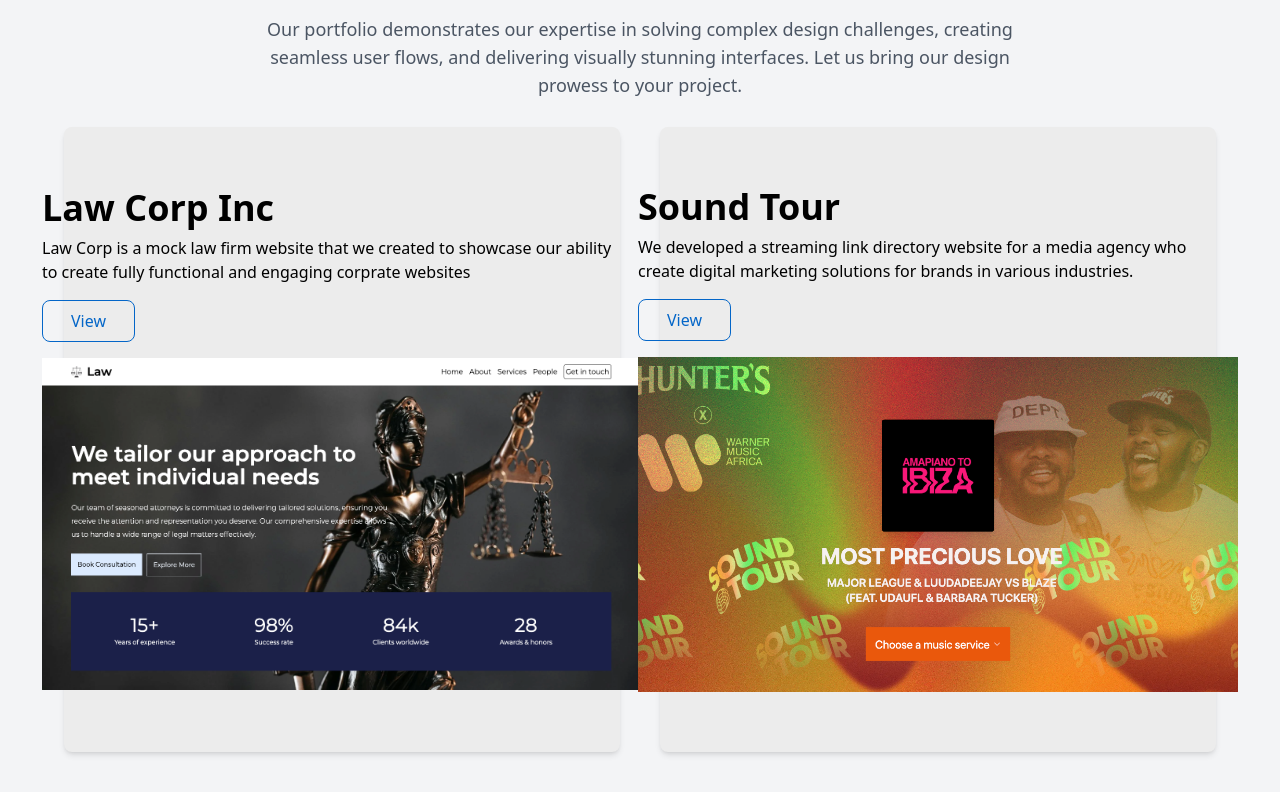
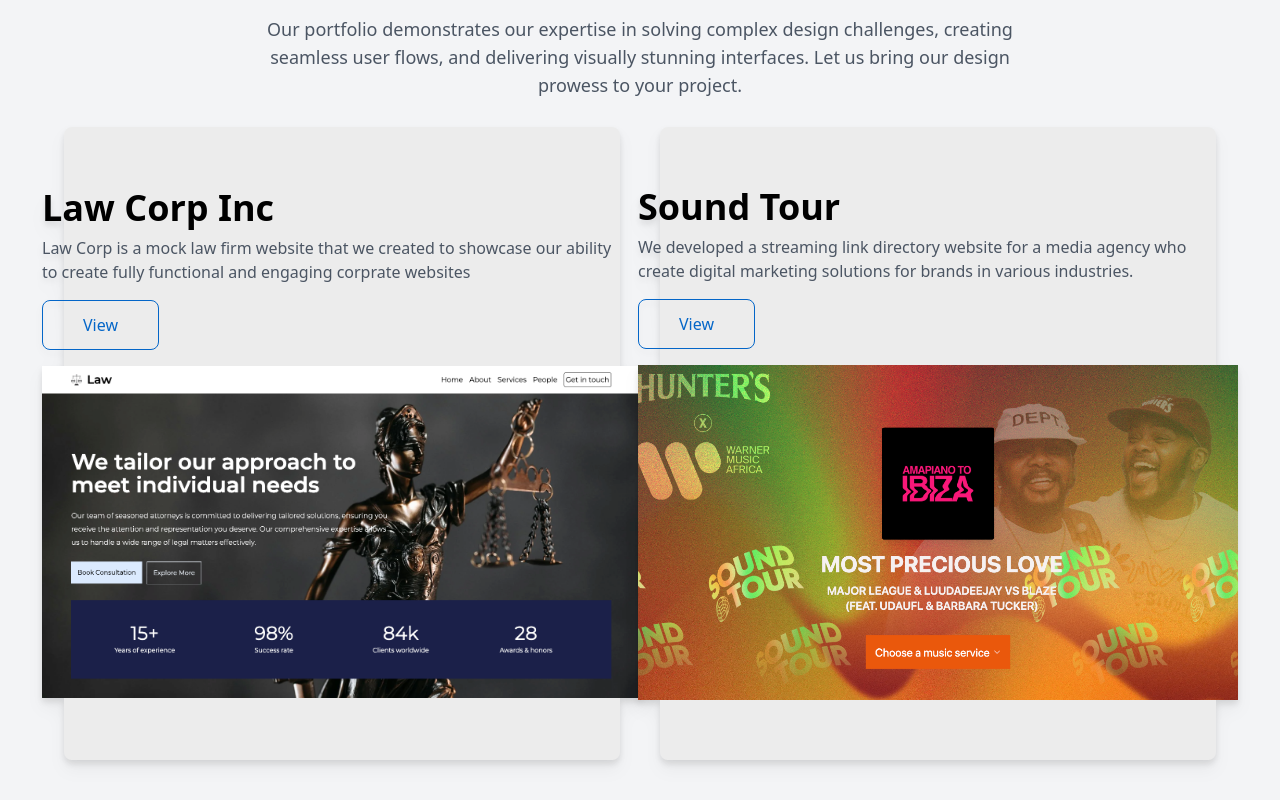
Before and after one commit to rorisangputu/lerumoweb, a React (Vite) app: page / in a window 1280 px wide. Shown: the part 1849-2649 px from the top of the page. Built offline with nearby package versions, Linux system fonts and the light colour scheme.

Commit message:
changing shadow

```diff
--- a/src/Components/Portfolio.jsx
+++ b/src/Components/Portfolio.jsx
@@ -17,35 +17,35 @@ const Portfolio = () => {
                     </p>
                 </div>
                 <div className='grid grid-cols-2 gap-10'>
-                    <div className='flex flex-col justify-around items-center shadow-md bg-[#ececec] rounded-lg py-10 p gap-4'>
+                    <div className='flex flex-col justify-around items-center drop-shadow-lg bg-[#ececec] rounded-lg py-10 p gap-4'>
                         <div className='py-5 flex flex-col gap-4'>
                             <div className='flex flex-col gap-2 '>
                                 <h1 className='text-4xl font-semibold'>Law Corp Inc</h1>
-                                <p className='text-md max-w-xl'>Law Corp is a mock law firm website that we created to showcase
+                                <p className='text-md max-w-xl text-gray-600'>Law Corp is a mock law firm website that we created to showcase
                                     our ability to create fully functional and engaging corprate websites
                                 </p>
                             </div>
                             <a href="https://law-corp-09.vercel.app/" className='text-left'>
                                 <Button title="View" styles="text-blue bg-transparent border border-blue
-                            rounded-lg py-2 px-7 hover:bg-blue hover:text-white " />
+                            rounded-lg py-3 px-10 hover:bg-blue hover:text-white " />
                             </a>
                             <div className='h-[335px]] w-[600px]'>
                                 <img src={law} alt="" className='h-full w-full object-cover' />
                             </div>
                         </div>
                     </div>
-                    <div className='flex flex-col justify-around items-center shadow-md bg-[#ececec] rounded-lg py-10 p gap-4'>
+                    <div className='flex flex-col justify-around items-center drop-shadow-lg bg-[#ececec] rounded-lg py-10 p gap-4'>
                         <div className='py-5 flex flex-col gap-4'>
                             <div className='flex flex-col gap-2 '>
                                 <h1 className='text-4xl font-semibold'>Sound Tour</h1>
-                                <p className='text-md max-w-xl'>
+                                <p className='text-md max-w-xl text-gray-600'>
                                     We developed a streaming link directory website for a media agency who create
                                     digital marketing solutions for brands in various industries.
                                 </p>
                             </div>
                             <a href="https://www.soundtour.co.za" className='text-left'>
                                 <Button title="View" styles="text-blue bg-transparent border border-blue
-                            rounded-lg py-2 px-7 hover:bg-blue hover:text-white " />
+                            rounded-lg py-3 px-10 hover:bg-blue hover:text-white " />
                             </a>
                             <div className='h-[335px] w-[600px]'>
                                 <img src={soundtour} alt="" className='h-full w-full object-cover' />
--- a/src/index.css
+++ b/src/index.css
@@ -8,3 +8,9 @@
     background-repeat: no-repeat;
     background-size: cover;
 }
+
+@layer utilities {
+    .drop-shadow {
+        filter: drop-shadow(6px 8px 10px rgba(0, 0, 0, 0.5));
+    }
+}
```
